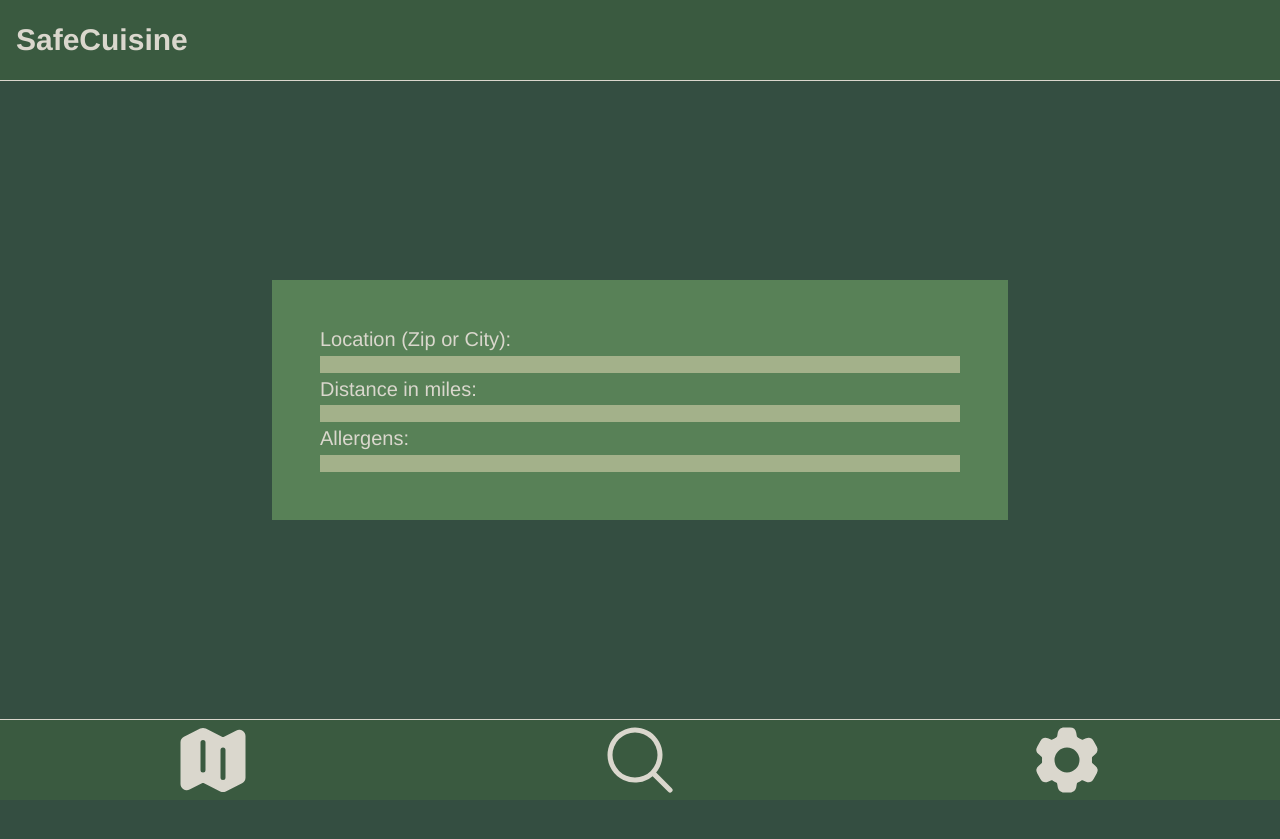
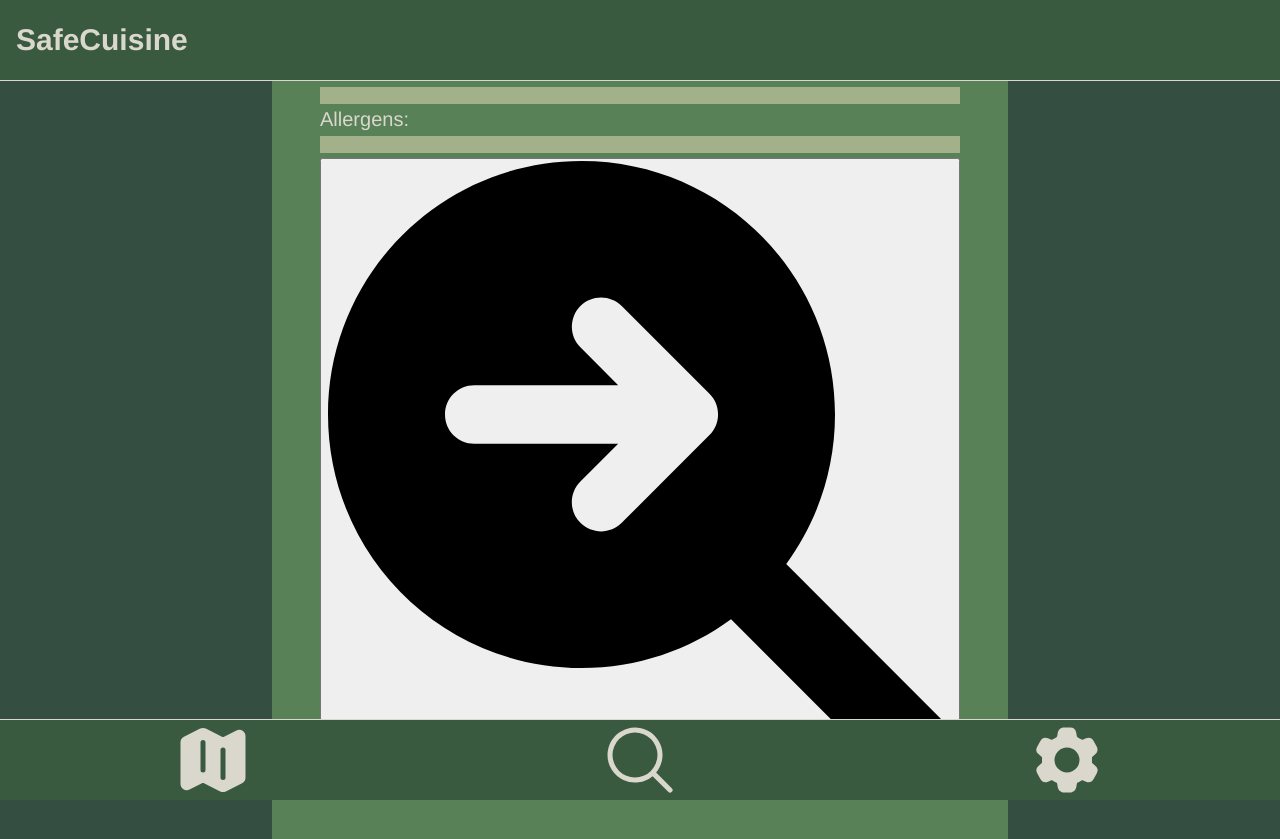
Before and after one commit to nathansantiago/SafeCuisine, a React (Vite) app in the folder client/: page /search in a window 1280 px wide. Before the commit the page ends 800 px from the top, so only its background shows below. Built offline with nearby package versions, Linux system fonts and the light colour scheme.

Commit message:
Create magnifying glass search icon.

```diff
--- /dev/null
+++ b/client/src/components/Icons.jsx
@@ -0,0 +1,7 @@
+export function ArrowRightMagnifyingGlassIcon () {
+    return (
+        <svg xmlns="http://www.w3.org/2000/svg" viewBox="0 0 512 512">
+            <path d="M416 208c0 45.9-14.9 88.3-40 122.7L502.6 457.4c12.5 12.5 12.5 32.8 0 45.3s-32.8 12.5-45.3 0L330.7 376c-34.4 25.2-76.8 40-122.7 40C93.1 416 0 322.9 0 208S93.1 0 208 0S416 93.1 416 208zM241 119c-9.4-9.4-24.6-9.4-33.9 0s-9.4 24.6 0 33.9l31 31L120 184c-13.3 0-24 10.7-24 24s10.7 24 24 24l118.1 0-31 31c-9.4 9.4-9.4 24.6 0 33.9s24.6 9.4 33.9 0l72-72c9.4-9.4 9.4-24.6 0-33.9l-72-72z"/>
+        </svg>
+    );
+}
--- a/client/src/pages/SearchPage/SearchPage.jsx
+++ b/client/src/pages/SearchPage/SearchPage.jsx
@@ -1,3 +1,4 @@
+import { ArrowRightMagnifyingGlassIcon } from "../../components/Icons";
 import "./SearchPage.scss"
 
 export default function SearchPage () {
@@ -11,6 +12,9 @@ export default function SearchPage () {
                     <input type="text" name="" id="" />
                     <label htmlFor="">Allergens:</label>
                     <input type="text" />
+                    <button>
+                        <ArrowRightMagnifyingGlassIcon/>
+                    </button>
                 </form>
             </div>
         </div>
```
